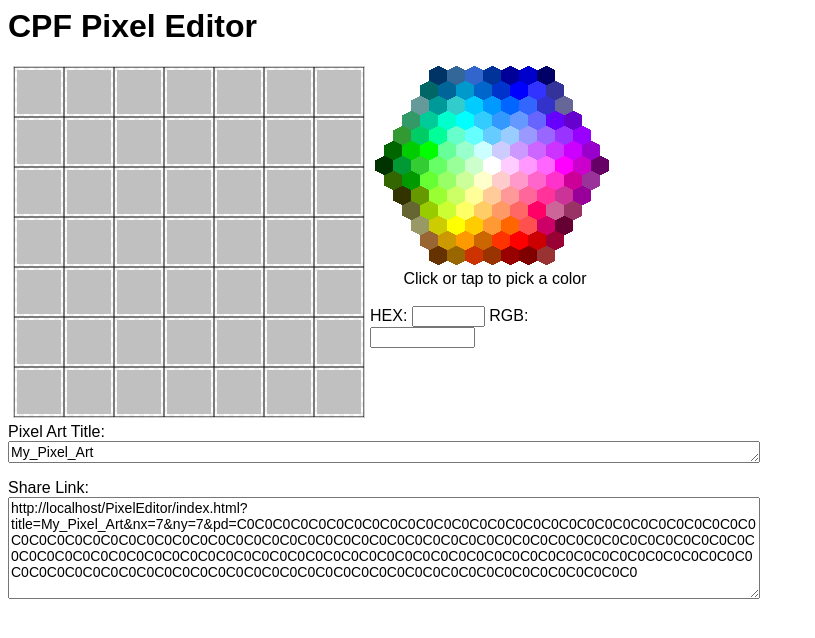
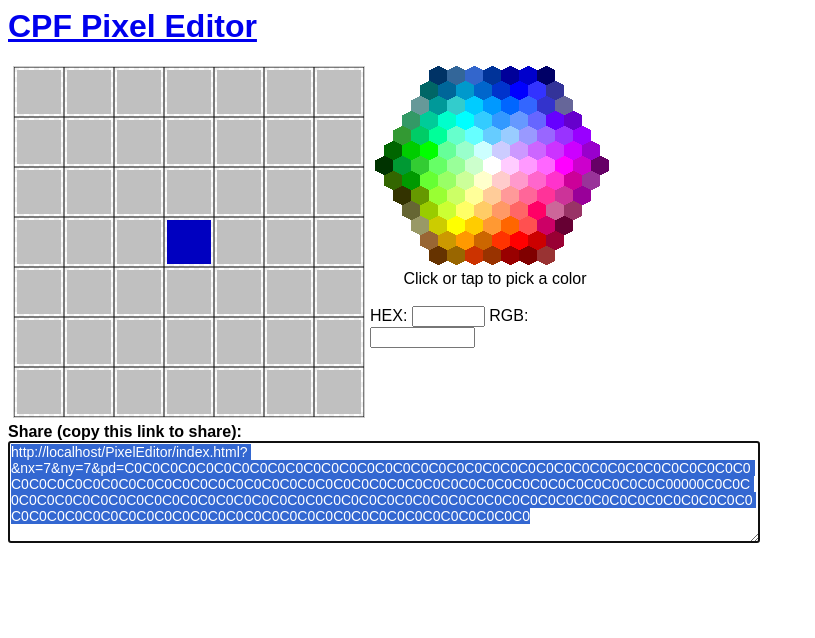
Before and after one commit to pianovv510/cloudprofessor.github.io, a plain HTML site: page PixelEditor/index.html in a window 1280 px wide. Both pictures are taken after a click on the element 189 px from the left and 242 px from the top of the page. Shown: the whole page, without its empty margins (0-815 px from the left). Drawn offline with Linux system fonts and the light colour scheme.

Commit message:
Add files via upload
- URL nx & ny: specifies the editor size.
- URL pd: pixel data in hex format

```diff
--- a/PixelEditor/index.html
+++ b/PixelEditor/index.html
@@ -1,15 +1,17 @@
 <html>
+<!--2017/01/04 Mark Yang - stores the pixel data in url, so it is sharable via url link -->
 <!--2016/12/26 Mark Yang - simple pixel editor for CPF web app -->
+<meta name="viewport" content="width=device-width, minimum-scale=1.0, maximum-scale=1.0, user-scalable=no">
 
 <title>CPF Pixel Editor</title>
 <head>
     <link rel="stylesheet" href="css/main.css">
 </head>
 
-<body style="font-family:arial;width:800px">
+<body style="font-family:arial;width:1024px">
 
 
-<h1>CPF Pixel Editor</h1>
+<h1><a href="?">CPF Pixel Editor</a></h1>
 
 <div style="float:left">
     <div id='pe_area' style="float:left"></div>
@@ -28,19 +30,23 @@
 <p>
 <p>
 <div style="float:left">
+
+<!--
 Pixel Art Title:<br>
-<textarea id="pixelart_title" rows="1" cols="90" style="font-family:arial;font-size:14px;">My_Pixel_Art</textarea><p>
-Share Link:<br>
-<textarea id="sharelink" rows="6" cols="90" style="font-family:arial;font-size:14px;" readonly>Click on pixels to generate link.</textarea>
+<textarea id="pixelart_title" rows="1" cols="90" style="font-family:arial;font-size:14px;">My Pixel Art</textarea><p>
+-->
+
+<b>Share (copy this link to share):</b><br>
+<textarea id="sharelink" rows="6" cols="90" style="font-family:arial;font-size:14px;" readonly onclick="this.select()">Click on pixels to generate link.</textarea>
 </div>
 
 
 
 <script>
-//console.log(location.href);
-//console.log(location.protocol);
-//console.log(location.hostname);
-//console.log(location);
+console.log("location.href: "+location.href);
+console.log("location.protocol: "+location.protocol);
+console.log("location.hostname: "+location.hostname);
+console.log(location);
 
 // helper function
 // from http://www.webdesignerdepot.com
@@ -54,10 +60,58 @@ function toHex(n) {
 
 // PixelEditor class
 var PixelEditor = function (options) {
+
+    // convert url title
+    if (typeof options.url_title !== 'undefined') {
+        options.title = options.url_title;
+    }
+
+    // url options for nx & ny
+    if (typeof options.url_nx !== 'undefined') { options.num_x = Number(options.url_nx); }
+    if (typeof options.url_ny !== 'undefined') { options.num_y = Number(options.url_ny); }
+    this.num_x      = Number(options.num_x);
+    this.num_y      = Number(options.num_y);
+
+    // create & init pixel data
+    this.pixelbytes = 3; // each pixel has 3-bytes for R, G, B
+    this.pixeldata  = new Uint8ClampedArray (this.num_x * this.num_y * this.pixelbytes);
+
+    // init pixel rects
+    var r_init = 192;
+    var g_init = 192;
+    var b_init = 192;
+    for (var i=0; i<this.num_x * this.num_y * this.pixelbytes; i+=3) {
+        this.pixeldata[i  ] = r_init;
+        this.pixeldata[i+1] = g_init;
+        this.pixeldata[i+2] = b_init;
+    }
+
+    // convert url options
+    if (typeof options.url_pd !== 'undefined') {
+        // read hex and convert it to rgb uint
+        var pd_len = options.num_x * options.num_y * this.pixelbytes * 2;
+        console.log ("pd_len: " + pd_len);
+        pd_len = (pd_len < options.url_pd.length) ? pd_len : options.url_pd.length;
+        var i=0, j=0;
+        while (i<pd_len) {
+            var hex;
+
+            // r
+            hex = "0x" + options.url_pd.charAt(i++) + options.url_pd.charAt(i++);
+            this.pixeldata[j++] = parseInt (hex); // convert hex to int
+
+            // g
+            hex = "0x" + options.url_pd.charAt(i++) + options.url_pd.charAt(i++);
+            this.pixeldata[j++] = parseInt (hex); // convert hex to int
+
+            // b
+            hex = "0x" + options.url_pd.charAt(i++) + options.url_pd.charAt(i++);
+            this.pixeldata[j++] = parseInt (hex); // convert hex to int
+        }
+    }
+
     this.canv       = document.createElement("canvas");
     this.pixelsize  = Number(options.pixelsize);
-    this.num_x      = Number(options.num_x);
-    this.num_y      = Number(options.num_y);
     this.pp         = Number(options.pp);
 
     //canv = document.getElementById(options.id);
@@ -83,22 +137,8 @@ var PixelEditor = function (options) {
     var parentElem = document.getElementById(options.parent_id);
     parentElem.appendChild(canv);
 
-    // pixel buffer
-    this.pixelbytes = 3; // each pixel has 3-bytes for R, G, B
-    this.pixeldata  = new Uint8ClampedArray (this.num_x * this.num_y * this.pixelbytes);
-
-    // init pixel rects
-    var r_init = 192;
-    var g_init = 192;
-    var b_init = 192;
-    for (var i=0; i<this.num_x * this.num_y * this.pixelbytes; i+=3) {
-        this.pixeldata[i  ] = r_init;
-        this.pixeldata[i+1] = g_init;
-        this.pixeldata[i+2] = b_init;
-    }
-
-    canv.pixelbytes = this.pixelbytes;
-    canv.pixeldata  = this.pixeldata;
+    canv.options.pixelbytes = this.pixelbytes;
+    canv.options.pixeldata  = this.pixeldata;
 
     // set color function
     this.setRGB = function (r, g, b) {
@@ -112,10 +152,10 @@ var PixelEditor = function (options) {
     }
 
     // init color
-    canv.curR = 200;
-    canv.curG = 200;
-    canv.curB = 200;
-    this.setRGB (canv.curR, canv.curG, canv.curB);
+    r_init = 0;
+    g_init = 0;
+    b_init = 192;
+    this.setRGB (r_init, g_init, b_init);
 
     // draw pixel function
     this.FillPixel = function (x_idx, y_idx, r, g, b) {
@@ -128,7 +168,8 @@ var PixelEditor = function (options) {
 
         ps = ps - pp * 2; // pixel size is reduced by paddings
 
-        this.setRGB (r, g, b);
+        //this.setRGB (r, g, b);
+        ctx.fillStyle = "#" + rgbToHex (r, g, b);
         ctx.fillRect (rect_x, rect_y, ps, ps);
     }
 
@@ -164,7 +205,11 @@ var PixelEditor = function (options) {
         }
     }
 
-    // pixel editor canvas click event handler
+    this.getOptions = function () {
+        return this.options;
+    }
+
+    // pixel editor canvas - click event handler
     var eventclick = function (event) {
         var x = event.pageX - this.offsetLeft;
         var y = event.pageY - this.offsetTop;
@@ -178,28 +223,29 @@ var PixelEditor = function (options) {
         var r = this.curR;
         var g = this.curG;
         var b = this.curB;
+        console.log ("r: "+r+"g: "+g+"b: "+b);
         this.PixelEditor.FillPixel (x_idx, y_idx, r, g, b);
 
         // record the pixel data
-        var num_x = canv.options.num_x;
-        var num_y = canv.options.num_y;
+        var options = canv.options;
+        var num_x = options.num_x;
+        var num_y = options.num_y;
 
-        var dataIdx = (y_idx * num_x + x_idx) * this.pixelbytes;
+        var dataIdx = (y_idx * num_x + x_idx) * options.pixelbytes;
 
-        this.pixeldata[dataIdx    ] = r;
-        this.pixeldata[dataIdx + 1] = g;
-        this.pixeldata[dataIdx + 2] = b;
+        options.pixeldata[dataIdx    ] = r;
+        options.pixeldata[dataIdx + 1] = g;
+        options.pixeldata[dataIdx + 2] = b;
 
-        // generate sharelink
-        var titleElem = document.getElementById(options.title_id);
-
-        options.title = titleElem.value;
-        options.pixelbytes = this.pixelbytes;
-        options.num_x = num_x;
-        options.num_y = num_y;
-        options.pixeldata= this.pixeldata;
-        options.sharelink_id = canv.options.sharelink_id;
-        ComposeShareLink (options);
+        // generate & set the shared link
+        /*
+        var link = ComposeShareLink (options);
+        var shareElemId = options.sharelink_id;
+        var shareElem   = document.getElementById(shareElemId);
+        shareElem.value = link;
+        console.log(shareElem);
+        */
+        UpdateUIElems (options);
     }
 
     canv.addEventListener ('click', eventclick, false);
@@ -223,7 +269,7 @@ var ColorPicker = function (options) {
 
         document.getElementById(options.parent_id).appendChild(this.cp_canv);
 
-        // click event handler
+        // color picker - click event handler
         this.cp_canv.addEventListener('click', function(event) {
             var x = event.pageX - this.offsetLeft;
             var y = event.pageY - this.offsetTop;
@@ -254,8 +300,22 @@ var ColorPicker = function (options) {
     img.src = options.image_src;
 }
 
+function UpdateUIElems (options) {
+    // update title
+
+    // update share link
+    var link = ComposeShareLink (options);
+    var shareElemId = options.sharelink_id;
+    var shareElem   = document.getElementById(shareElemId);
+    shareElem.value = link;
+    shareElem.select();
+    console.log(shareElem);
+}
+
 function ComposeShareLink (options) {
-    var title = encodeURIComponent(options.title);
+    console.log ("ComponseSharedLink() - options: " + options);
+    //var titleElem = document.getElementById(options.title_id);
+    //var title = encodeURIComponent(titleElem.value);
     var pixelbytes = options.pixelbytes;
     var num_x = options.num_x;
     var num_y = options.num_y;
@@ -264,13 +324,13 @@ function ComposeShareLink (options) {
 
     // compose the share link
     var link = location.protocol + "//" + location.hostname + location.pathname + "?";
-    link = link + "title="+ title;
+    //link = link + "title="+ title;
     link = link + "&nx=" + num_x;
     link = link + "&ny=" + num_y;
 
     // append pixel data
-    console.log ("pixelbytes: " + pixelbytes);
-    console.log ("total bytes: " + num_x*num_y*pixelbytes);
+    console.log ("ComponseSharedLink() - pixelbytes: " + pixelbytes);
+    console.log ("ComponseSharedLink() - total bytes: " + num_x*num_y*pixelbytes);
     link = link + "&pd=";
     for (var i=0; i<num_x*num_y*pixelbytes; i++) {
 
@@ -279,11 +339,7 @@ function ComposeShareLink (options) {
 
     console.log ("link: "+link);
 
-    //var shareElemId = this.getAttribute ("sharelink_id");
-    var shareElemId = sharelink_id;
-    var shareElem   = document.getElementById(shareElemId);
-    shareElem.value = link;
-    console.log(shareElem);
+    return link;
 }
 
 var pe_options = {};
@@ -297,20 +353,26 @@ pe_options.title_id  = 'pixelart_title';
 pe_options.sharelink_id = 'sharelink';
 
 // parse URL parameters
-if (location.search.length > 0) {
+if (location.search.length > 1) {
     var QueryVar = function (paramname)
     {
            var q = window.location.search.substring(1);
            var v = q.split("&");
            for (var i=0;i<v.length;i++) {
                    var pair = v[i].split("=");
-                   //if(pair[0] == paramname){return pair[1];}
-                   console.log (pair[0] + ":" + pair[1]);
+
+                   //console.log (pair[0] + ":" + pair[1]);
+                   if(pair[0] == paramname) { return decodeURIComponent(pair[1]); }
            }
            return (false);
     }
 
-    QueryVar (location.search);
+    pe_options.url_title = QueryVar ('title');
+    pe_options.url_nx = QueryVar ('nx');
+    pe_options.url_ny = QueryVar ('ny');
+    pe_options.url_pd = QueryVar ('pd');
+
+    console.log ("pe_options.url_title: "+pe_options.url_title);
 }
 
 var pe = new PixelEditor(pe_options);
```
